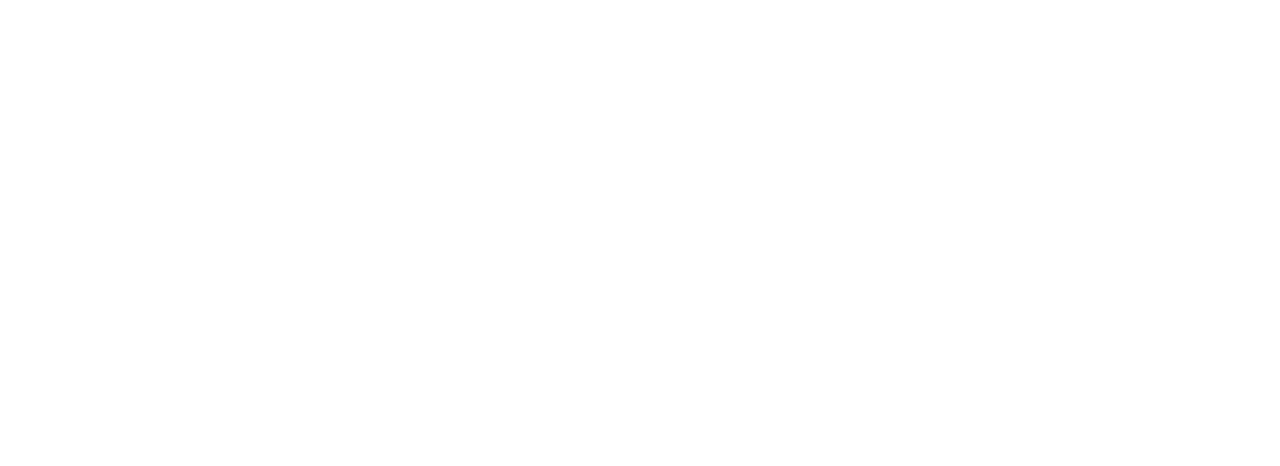
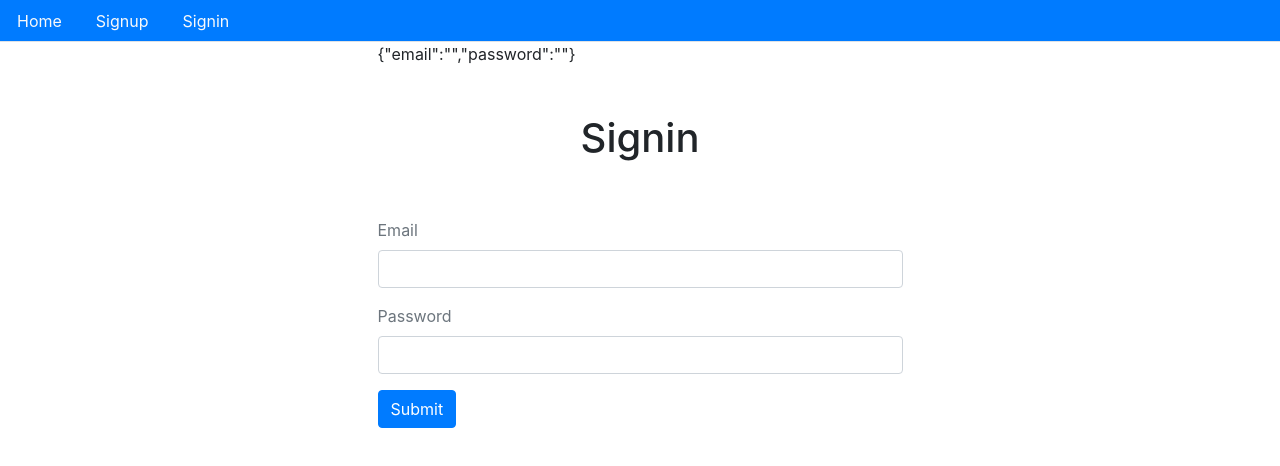
Before and after one commit to jeromeski/mern-auth, a React (Create React App) app in the folder client/: page /signin in a window 1280 px wide. Shown: the top 466 px of the page. Built offline with nearby package versions, Linux system fonts and the light colour scheme.

Commit message:
User signin

```diff
--- a/client/src/Routes.js
+++ b/client/src/Routes.js
@@ -2,6 +2,7 @@
 import { BrowserRouter, Switch, Route } from 'react-router-dom';
 import App from './App';
 import Signup from './auth/Signup';
+import Signin from './auth/Signin';
 
 const Routes = () => {
   return (
@@ -9,6 +10,7 @@
       <Switch>
         <Route path='/' exact component={App} />
         <Route path='/signup' exact component={Signup} />
+        <Route path='/signin' exact component={Signin} />
       </Switch>
     </BrowserRouter>
   );
--- /dev/null
+++ b/client/src/auth/Signin.js
@@ -0,0 +1,94 @@
+import React, { useState } from 'react';
+import { Link, Redirect } from 'react-router-dom';
+import Layout from '../core/Layout';
+import axios from 'axios';
+import { ToastContainer, toast } from 'react-toastify';
+import 'react-toastify/dist/ReactToastify.min.css';
+
+const Signin = () => {
+  const [values, setValues] = useState({
+    email: '',
+    password: '',
+    buttonText: 'Submit'
+  });
+
+  const { email, password, buttonText } = values;
+
+  const handleChange = name => event =>
+    setValues({ ...values, [name]: event.target.value });
+
+  const clickSubmit = event => {
+    event.preventDefault();
+    setValues({ ...values, buttonText: 'Submitting' });
+    axios({
+      method: 'POST',
+      url: '/api/signin',
+      data: { email, password }
+    })
+      .then(response => {
+        console.log('SIGNIN SUCCESS', response);
+        setValues({
+          ...values,
+          email: '',
+          password: '',
+          buttonText: 'Submitted'
+        });
+        toast.success(`Hey ${response.data.user.name}, Welcome back!`);
+      })
+      .catch(error => {
+        console.log('SIGNIN ERROR', error.response.data);
+        setValues({ ...values, buttonText: 'Submit' });
+        toast.error(error.response.data.error);
+      });
+  };
+
+  const signinForm = () => (
+    <form onSubmit={clickSubmit}>
+      <div className='form-group'>
+        <label className='text-muted'>Email</label>
+        <input
+          type='email'
+          value={email}
+          onChange={handleChange('email')}
+          className='form-control'
+        />
+      </div>
+      <div className='form-group'>
+        <label className='text-muted'>Password</label>
+        <input
+          type='password'
+          value={password}
+          onChange={handleChange('password')}
+          className='form-control'
+        />
+      </div>
+      <div>
+        <button className='btn btn-primary' onClick={clickSubmit}>
+          {buttonText}
+        </button>
+      </div>
+    </form>
+  );
+  return (
+    <Layout>
+      <div className='col-md-6 offset-md-3'>
+        <ToastContainer
+          position='bottom-right'
+          autoClose={5000}
+          hideProgressBar={false}
+          newestOnTop={false}
+          closeOnClick
+          rtl={false}
+          pauseOnFocusLoss
+          draggable
+          pauseOnHover
+        />
+        {JSON.stringify({ email, password })}
+        <h1 className='p-5 text-center'>Signin</h1>
+        {signinForm()}
+      </div>
+    </Layout>
+  );
+};
+
+export default Signin;
--- a/client/src/core/Layout.js
+++ b/client/src/core/Layout.js
@@ -15,6 +15,12 @@
           Signup
         </Link>
       </li>
+
+      <li className='nav-item'>
+        <Link to='/signin' className='text-light nav-link'>
+          Signin
+        </Link>
+      </li>
     </ul>
   );
 
```
